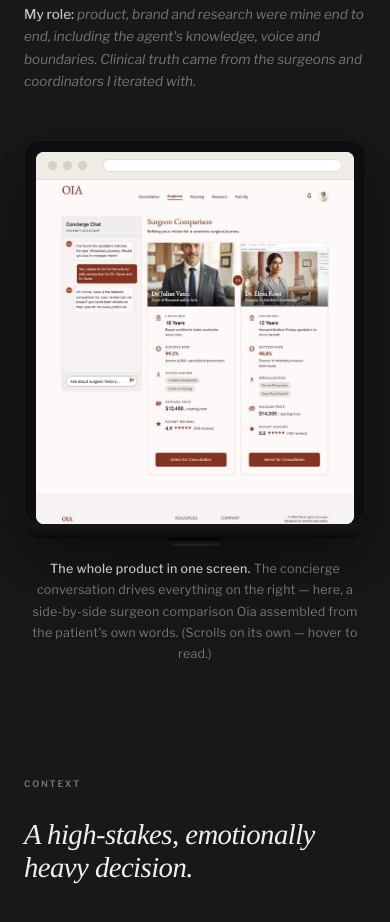
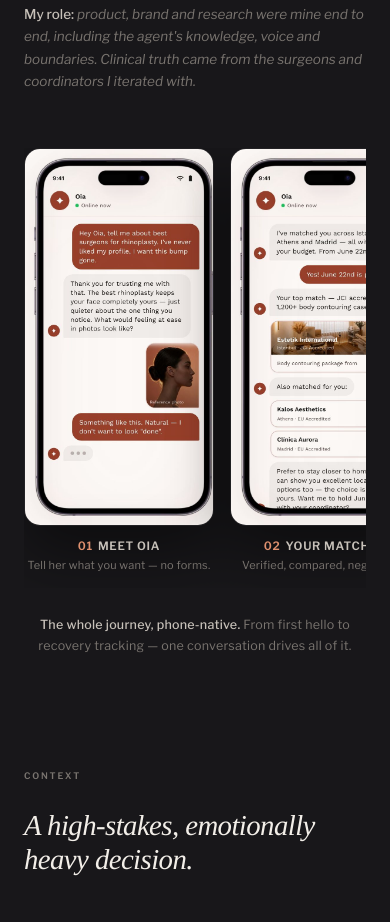
Before and after one commit to idadilfer-tinker/portfolio, a plain HTML site: page oia.html in a window 390 px wide. Shown: the part 915-1837 px from the top of the page. Drawn offline with nearby package versions, Linux system fonts and the light colour scheme.

Commit message:
Oia hero: real mobile journey screens

```diff
--- a/oia.html
+++ b/oia.html
@@ -216,6 +216,19 @@ body{background:var(--bg);color:var(--fg);font-family:var(--font-body);font-size
 .sf-body{padding:18px 20px;font-family:ui-monospace,SFMono-Regular,Menlo,monospace;font-size:11.5px;line-height:1.9;color:var(--fg2)}
 .sf-body .h{color:var(--accent2)}
 .sf-body .c{color:var(--fg3)}
+/* ── hero mobile journey row ── */
+.mobrow{display:flex;gap:16px;align-items:flex-end;justify-content:center;margin-top:8px}
+.mobcell{flex:1;min-width:0;max-width:212px}
+.mobcell img{width:100%;display:block;border-radius:16px;border:1px solid var(--border2);box-shadow:0 26px 60px rgba(0,0,0,.45)}
+.mobcell.up{transform:translateY(-18px)}
+.moblab{margin-top:12px;font-size:11px;line-height:1.5;color:var(--fg3);letter-spacing:.02em;text-align:center}
+.moblab b{display:block;color:var(--fg2);font-weight:600;font-size:11.5px;letter-spacing:.06em;text-transform:uppercase;margin-bottom:2px}
+.moblab b i{font-style:normal;color:var(--accent2);margin-right:5px}
+@media(max-width:860px){
+  .mobrow{overflow-x:auto;justify-content:flex-start;padding-bottom:14px;scroll-snap-type:x mandatory}
+  .mobcell{flex:0 0 190px;max-width:190px;scroll-snap-align:center}
+  .mobcell.up{transform:none}
+}
 </style>
 </head>
 <body>
@@ -258,15 +271,15 @@ Back to portfolio</a>
 <p class="cs-role"><b>My role:</b> product, brand and research were mine end to end, including the agent's knowledge, voice and boundaries. Clinical truth came from the surgeons and coordinators I iterated with.</p>
 </header>
 
-<div class="cs-hero" style="padding-top:0;text-align:center">
-<div class="device-laptop">
-<div class="dl-lid"><div class="dl-screen">
-<div class="dl-bar"><i></i><i></i><i></i><span class="u"></span></div>
-<div class="dl-view"><img decoding="async" src="oia-surgeon-compare-desktop.jpg" alt="Oia — surgeon comparison with the concierge agent"></div>
-</div></div>
-<div class="dl-foot"></div><div class="dl-hinge"></div>
+<div class="cs-hero" style="padding-top:0">
+<div class="mobrow">
+  <div class="mobcell"><img decoding="async" src="oia-mob-meet.jpg" alt="Meet Oia — the concierge conversation, understanding what the patient wants"><p class="moblab"><b><i>01</i>Meet Oia</b>Tell her what you want — no forms.</p></div>
+  <div class="mobcell up"><img decoding="async" src="oia-mob-matches.jpg" alt="Your matches — accredited surgeons compared on verified results and price"><p class="moblab"><b><i>02</i>Your matches</b>Verified, compared, negotiated.</p></div>
+  <div class="mobcell"><img decoding="async" src="oia-mob-trip.jpg" alt="Madrid Journey — flights, hotel, surgery and check-ins in one itinerary"><p class="moblab"><b><i>03</i>Your trip</b>Planned end to end for you.</p></div>
+  <div class="mobcell up"><img decoding="async" src="oia-mob-kit.jpg" alt="Recovery kit — surgeon-selected items delivered to the hotel"><p class="moblab"><b><i>04</i>Recovery kit</b>Delivered before she arrives.</p></div>
+  <div class="mobcell"><img decoding="async" src="oia-mob-postop.jpg" alt="Recovery snapshot — daily post-op tracking with the surgical team"><p class="moblab"><b><i>05</i>Recovery</b>Tracked daily, surgeon on hand.</p></div>
 </div>
-<p class="cap" style="margin-left:auto;margin-right:auto"><b>The whole product in one screen.</b> The concierge conversation drives everything on the right — here, a side-by-side surgeon comparison Oia assembled from the patient's own words. <span class="note">(Scrolls on its own — hover to read.)</span></p>
+<p class="cap" style="margin:26px auto 0;text-align:center"><b>The whole journey, phone-native.</b> From first hello to recovery tracking — one conversation drives all of it.</p>
 </div>
 
 <main class="cs-body">
```
Also changed, not shown: oia-mob-kit.jpg (added), oia-mob-matches.jpg (added), oia-mob-meet.jpg (added), oia-mob-postop.jpg (added), oia-mob-trip.jpg (added).
